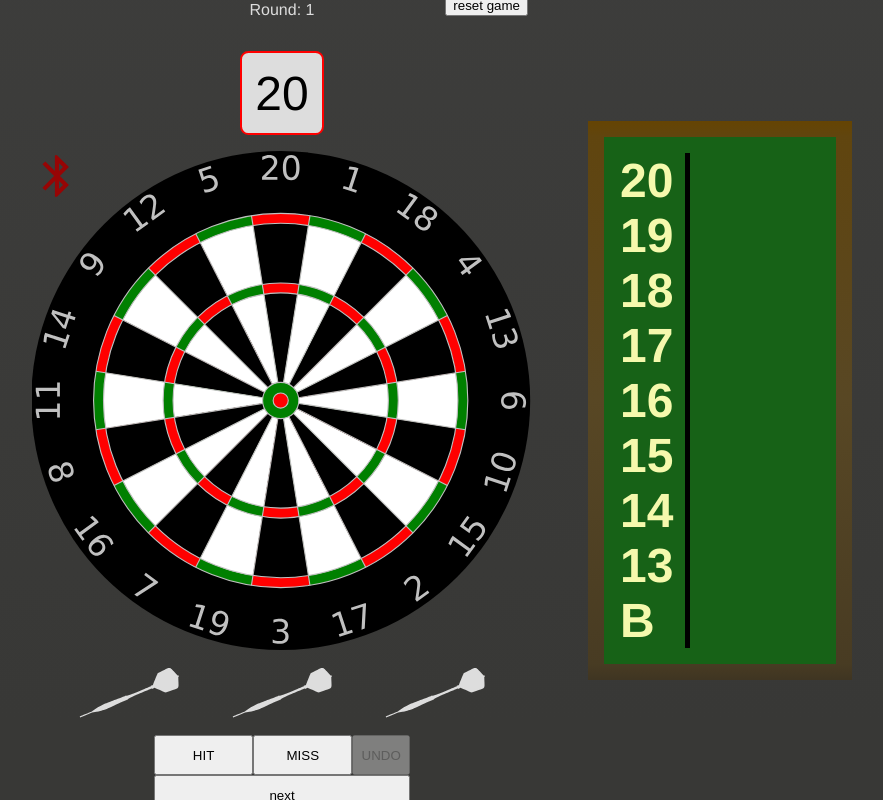
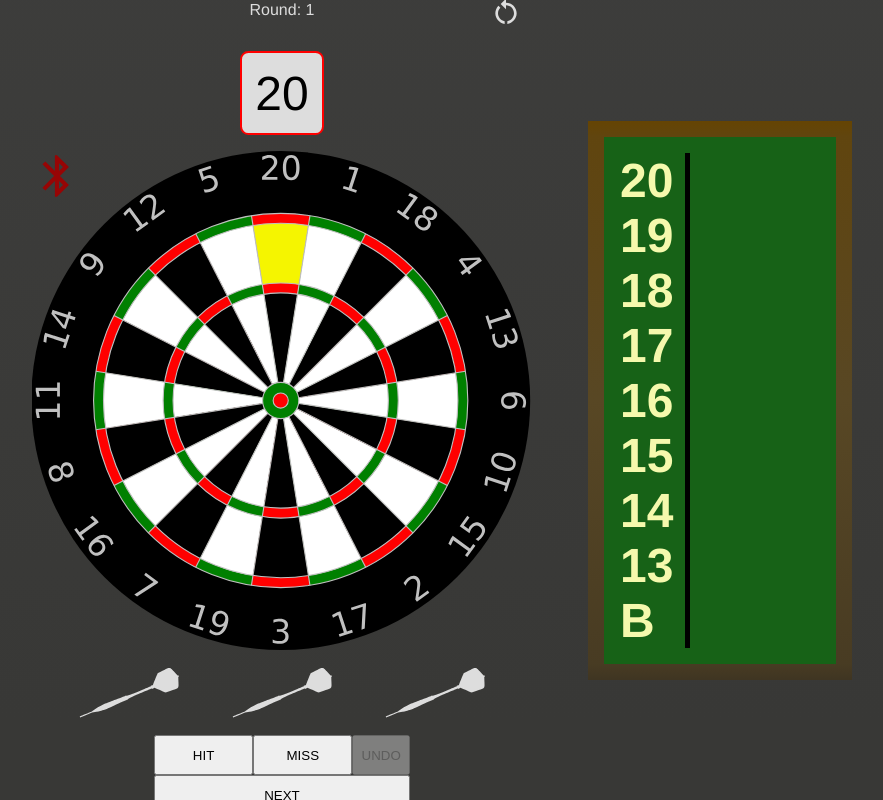
Before and after one commit to sdbui/darts-practice, a React (Vite) app: page / in a window 1280 px wide. Shown: the whole page, without its empty margins (201-1084 px from the left). Built offline with nearby package versions, Linux system fonts and the light colour scheme.

Commit message:
style: Add target segment animation
Dartboard component now takes in prop to pulse animate a target

```diff
--- a/src/components/dartboard/index.tsx
+++ b/src/components/dartboard/index.tsx
@@ -3,7 +3,7 @@ import styles from './styles.module.scss';
 import mappings from './data/mapping.json';
 import granboardMap from './data/granboard.json';
 import BluetoothIcon from '@mui/icons-material/Bluetooth';
-import { useState } from 'react';
+import { useState, useEffect } from 'react';
 
 type Segment = {
     id: string;
@@ -12,13 +12,27 @@ type Segment = {
 };
 
 
-function Dartboard ({ onHit, autoScore = false, onSkip = ()=>{} }: {
+function Dartboard ({ onHit, autoScore = false, onSkip = ()=>{}, highlight = null }: {
     onHit?: (e: Segment)=>void,
     autoScore?: boolean,
-    onSkip?: ()=>void
+    onSkip?: ()=>void,
+    highlight?: string | null,
 }) {
+    const [connected, setConnected] = useState(false);
 
-    const [connected, setConnected] = useState(false);
+    const [myHighlight, setMyHighlight] = useState(null);
+
+    useEffect(() => {
+        // remove all pulse classes if any
+        let prevPulses = document.querySelectorAll(`.${styles.pulse}`);
+        for (let node of prevPulses) {
+            node.classList.remove(styles.pulse)
+        }
+        if (!highlight) return;
+        let targetSegment = document.querySelector(`#${highlight}`);
+        targetSegment?.classList.add(styles.pulse);
+        // add 'pulse' class to target segment
+    }, [highlight]);
 
     function handleClick(e: any) {
         let id = e.target.id;
@@ -82,7 +96,7 @@ function Dartboard ({ onHit, autoScore = false, onSkip = ()=>{} }: {
                 <circle id="circle16" cy="0" cx="0" r="226"/>
                 <g id="dartboard" onClick={handleClick}>
                 <g id="g20">
-                    <use id="d20" href="#double" height="500" width="500" y="0" x="0" fill="#ff0000"/>
+                    <use id="d20" href="#double" height="500" width="500" y="0" x="0" fill="#ff0000" />
                     <use id="s20lrg" href="#outer" height="500" width="500" y="0" x="0" fill="#000000"/>
                     <use id="t20" href="#triple" height="500" width="500" y="0" x="0" fill="#ff0000"/>
                     <use id="s20sml" href="#inner" height="500" width="500" y="0" x="0" fill="#000000"/>
--- a/src/components/dartboard/styles.module.scss
+++ b/src/components/dartboard/styles.module.scss
@@ -21,3 +21,14 @@
 
     }
 }
+
+.pulse {
+    animation: 0.5s infinite alternate pulse;
+    animation-timing-function: linear;
+}
+
+@keyframes pulse {
+    to {
+        fill: yellow;
+    }
+}
--- a/src/games/accuracy1/index.tsx
+++ b/src/games/accuracy1/index.tsx
@@ -5,6 +5,7 @@ import Dartboard, {
 } from "../../components/dartboard";
 import styles from './styles.module.scss';
 import Dart from '../../components/dart';
+import RestartAlt from "@mui/icons-material/RestartAlt";
 
 interface Tally {
     id: number;
@@ -49,6 +50,7 @@ function Accuracy1() {
     const [hitCount, setHitCount] = useState<number>(0);
     const [currentTargetText, setCurrentTargetText] = useState<string | number>('');
     const [throwStatus, setThrowStatus] = useState<ThrowStatus>(defaultThrowStatus);
+    const [highlight, setHighlight] = useState('');
 
 
     // hacky fix for callbacks in Dartboard component being called with original states always
@@ -68,6 +70,7 @@ function Accuracy1() {
         let segment = Mapping.find(segment => segment.id === currentTarget);
         let targetText = segment?.id === 'sB' ? 'B' : segment?.value;
         setCurrentTargetText(targetText);
+        setHighlight(currentTarget);
     }, [currentTarget])
 
     function handleHit(segment: Segment) {
@@ -181,7 +184,9 @@ function Accuracy1() {
     return (
         <div className={styles.container}>
             <div className={styles.game}>
-                <button onClick={resetGame} className={styles.resetButton}>reset game</button>
+                <button onClick={resetGame} className={styles.resetButton}>
+                    <RestartAlt fontSize="inherit"/>
+                </button>
                 <div className={styles.roundInfo}>
                     <p className={styles.round}>Round: {round}</p>
                     <p className={styles.currentTarget}>{currentTargetText}</p>
@@ -190,7 +195,8 @@ function Accuracy1() {
                 <div className={styles.dartboardContainer}>
                     <Dartboard autoScore
                         onHit={handleHit}
-                        onSkip={nextRound}></Dartboard>
+                        onSkip={nextRound}
+                        highlight={highlight}></Dartboard>
                 </div>
                 <div className={styles.dartsThrown}>
                     <div className={throwStatus[1] ? `${styles.throwStatus} ` + styles[throwStatus[1]]: styles.throwStatus}>
@@ -207,7 +213,7 @@ function Accuracy1() {
                     <button onClick={manualHit}>HIT</button>
                     <button onClick={manualMiss}>MISS</button>
                     <button disabled className={styles.undoBtn}>UNDO</button>
-                    <button onClick={nextRound} className={styles.nextRoundBtn}>next</button>
+                    <button onClick={nextRound} className={styles.nextRoundBtn}>NEXT</button>
                 </div>
             </div>
             <TallyBoard includeBull tallies={tallies}></TallyBoard>
--- a/src/games/accuracy1/styles.module.scss
+++ b/src/games/accuracy1/styles.module.scss
@@ -19,6 +19,14 @@
     position: absolute;
     top: 10px;
     right: 10px;
+    background: transparent;
+    border: none;
+    font-size: 2rem;
+    cursor: pointer;
+    color: #ddd;
+    &:hover {
+        color: rgb(139, 222, 239)
+    }
 }
 
 
```
